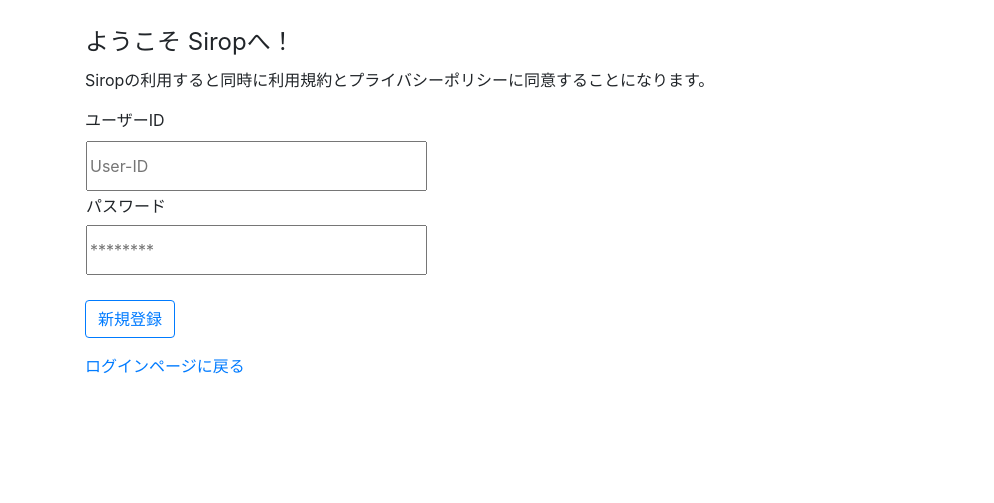
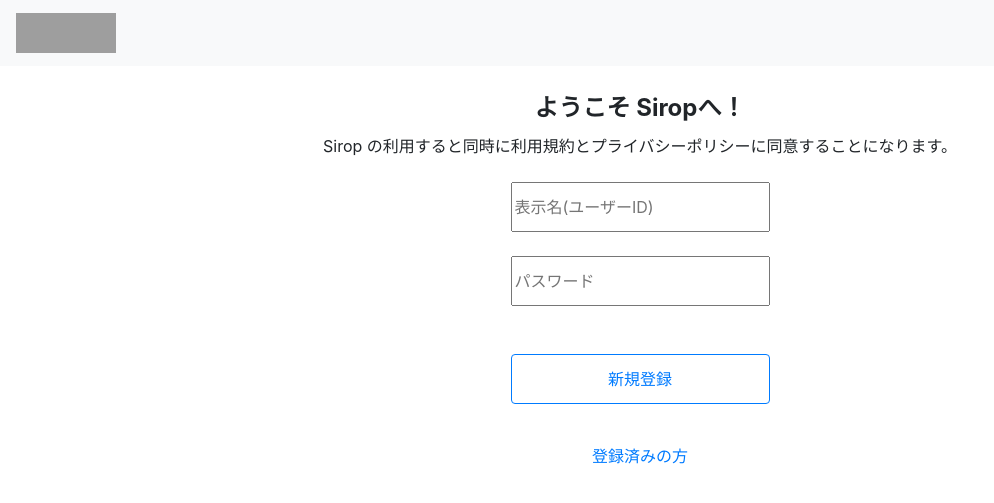
Before and after one commit to Yutolab1120/sirop, a PHP site: page /add.html in a window 1280 px wide. Shown: the top 503 px of the page, without its empty margins (0-994 px from the left). Run offline with PHP 8.4, Linux system fonts and the light colour scheme; some libraries are stand-ins or nearby versions; grey boxes are pictures that could not be loaded.

Commit message:
Add files via upload

```diff
--- a/add.html
+++ b/add.html
@@ -8,34 +8,31 @@
         integrity="sha384-9aIt2nRpC12Uk9gS9baDl411NQApFmC26EwAOH8WgZl5MYYxFfc+NcPb1dKGj7Sk" crossorigin="anonymous">
         <link rel="stylesheet" href="https://maxcdn.bootstrapcdn.com/font-awesome/4.4.0/css/font-awesome.min.css">
         <style>
-        input[type="text"]{
-	        width:100%;
+        input[type="text"],input[type="submit"]{
+	        width:259px;
             height:50px;
         }
         </style>
 </head>
 
-<body><div class="container"><br>
+<body>
+    <nav class="navbar navbar-light bg-light">
+        <a class="navbar-brand" href="">
+            <img src="img/sirop.png" width="100" height="40" alt="">
+        </a>
+    </nav>
+    <div class="container"><br>
     <form action="insert.php" method="post">
-        <legend>ようこそ Siropへ！</legend>
-         <p>Siropの利用すると同時に利用規約とプライバシーポリシーに同意することになります。</p>
-        <table>
-            <tr>
-                <label for="userid">ユーザーID</label>
-                <td>
-                    <input placeholder="User-ID" type="text" name="name">
-                </td>
-            </tr>
-            <br>
-            <tr>
-                <td><label for="userid">パスワード</label>
-                        <input placeholder="********" type="text" name="password">
-                </td>
-            </tr>
-        </table><br>
-        <input class="btn btn-outline-primary" type="submit" value="新規登録">
-    </form>
-    <a href="login.php">ログインページに戻る</a>
+        <center><legend><b>ようこそ Siropへ！</b></legend></center>
+         <center>Sirop の利用すると同時に利用規約とプライバシーポリシーに同意することになります。</center><br>
+
+            <center><input placeholder="表示名(ユーザーID)" type="text" name="name"></center><br>
+
+            <center><input placeholder="パスワード" type="text" name="password"></center><br><br>
+
+            <center><input class="btn btn-outline-primary" type="submit" value="新規登録"></center>
+    </form><br>
+    <center><a href="login.php">登録済みの方</a></center>
 </div></body>
 
 </html>
--- a/composer.json
+++ b/composer.json
@@ -7,6 +7,6 @@
         }
     ],
     "require": {
-        "php": "~5.5.38"
+
     }
 }
--- a/insert.php
+++ b/insert.php
@@ -33,14 +33,14 @@ $sql = "INSERT INTO login (name, password) VALUES ('$name','$hashpass')";
 $result_flag = mysql_query($sql);
 
 if (!$result_flag) {
-    die('INSERTクエリーが失敗しました。すでに同じNAMEが登録されている可能性があります。<br><a href="add.html">戻る</a>');
+    die('<br>申し訳ありません。既に同じユーザー名が登録されています。お手数ですが もう一度お試しください。<br><br><a href="add.html">登録ページに戻る</a>');
 }
 
-print('<p>' . $name . 'ユーザーを登録しました。</p>');
+print('<br><p>' . $name . ' さん を登録しました。</p>');
 
 $close_flag = mysql_close($link);
 
 ?>
-  <a href="add.html">戻る</a>
+  <a href="login.php">ログインページへ移動</a>
 </div></body>
 </html>
--- a/logout.php
+++ b/logout.php
@@ -33,7 +33,7 @@ $_SESSION = array();
    <legend>ログアウト</legend>
   <div><?php echo $errorMessage; ?></div>
   <ul>
-  <li><a href="login.php">ログイン画面に戻る</a></li>
+  <li><a href="index.html">ホームに戻る</a></li>
   </ul>
 </div></body>
 </html>
```
Also changed, not shown: index.html (added, +41 -0 lines), login.php (+18 -11 lines), main.php (+6 -3 lines), package.json (added, +23 -0 lines).
